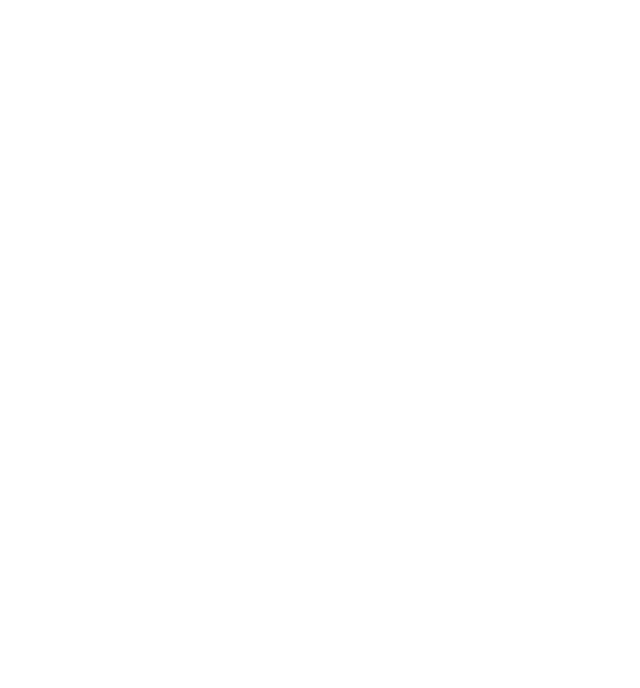
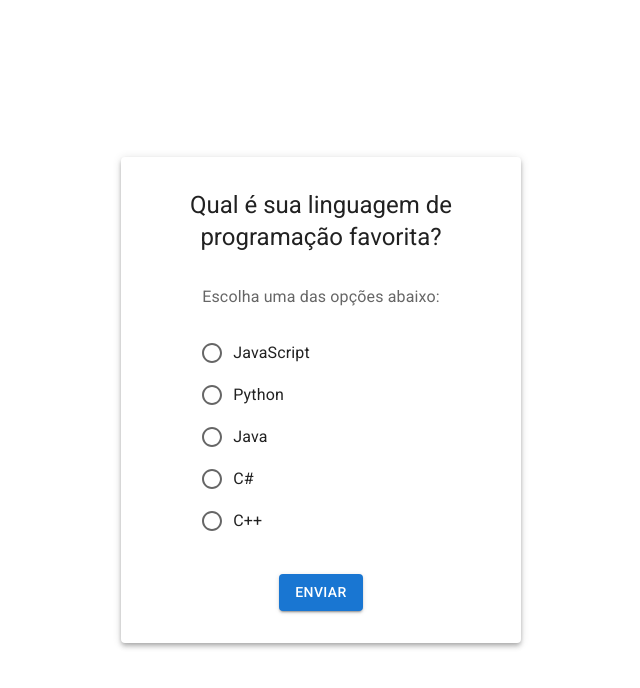
Before and after one commit to jeancarloslima/sistema-de-votacao, a React (Vite) app: page / in a window 1280 px wide. Shown: the top 688 px of the page, without its empty margins (319-959 px from the left). Built offline with nearby package versions, Linux system fonts and the light colour scheme.

Commit message:
Adicionando VoteCard

```diff
--- a/index.html
+++ b/index.html
@@ -5,6 +5,12 @@
     <link rel="icon" type="image/svg+xml" href="/favicon.svg" />
     <meta name="viewport" content="width=device-width, initial-scale=1.0" />
     <title>desafio-010-sistema-de-votacao</title>
+    <link rel="preconnect" href="https://fonts.googleapis.com" />
+    <link rel="preconnect" href="https://fonts.gstatic.com" crossorigin />
+    <link
+      rel="stylesheet"
+      href="https://fonts.googleapis.com/css2?family=Roboto:wght@300;400;500;700&display=swap"
+    />
   </head>
   <body>
     <div id="root"></div>
--- a/package.json
+++ b/package.json
@@ -14,6 +14,7 @@
     "@emotion/styled": "^11.14.1",
     "@mui/material": "^9.0.1",
     "@reduxjs/toolkit": "^2.11.2",
+    "@tailwindcss/vite": "^4.3.0",
     "react": "^19.2.5",
     "react-dom": "^19.2.5",
     "react-redux": "^9.2.0",
--- a/src/App.jsx
+++ b/src/App.jsx
@@ -1,9 +1,15 @@
+import { Container } from '@mui/material';
 import './App.css'
+import ResultCard from './components/assets/ResultCard';
+import VoteCard from './components/assets/VoteCard';
 
 function App() {
+  const voted = false;
+
   return (
-    <>
-    </>
+    <Container sx={{ height: "100dvh", display: "flex", flexDirection: "column", justifyContent: "center" }}>
+    {voted ? <ResultCard /> : <VoteCard />}
+    </Container>
   )
 }
 
--- /dev/null
+++ b/src/components/assets/ResultCard/index.jsx
@@ -0,0 +1,3 @@
+export default function ResultCard() {
+  return <></>;
+}
--- a/src/components/assets/VoteCard/index.jsx
+++ b/src/components/assets/VoteCard/index.jsx
@@ -1,3 +1,82 @@
+import {
+  Box,
+  Button,
+  FormControl,
+  FormControlLabel,
+  FormHelperText,
+  FormLabel,
+  Paper,
+  Radio,
+  RadioGroup,
+  Typography,
+} from "@mui/material";
+import { useState } from "react";
+
 export default function VoteCard() {
-  return <></>;
+  const [vote, setVote] = useState("");
+  const [error, setError] = useState(false);
+
+  const handleSubmit = (e) => {
+    e.preventDefault();
+
+    if (!vote) {
+      setError(true);
+      return;
+    }
+
+    setError(false);
+  };
+
+  return (
+    <Paper
+      elevation={4}
+      sx={{
+        maxWidth: 400,
+        margin: "0 auto",
+        padding: 4,
+        textAlign: "center",
+        display: "flex",
+        flexDirection: "column",
+        gap: 4,
+      }}
+    >
+      <Typography variant="h5">
+        Qual é sua linguagem de programação favorita?
+      </Typography>
+      <form onSubmit={handleSubmit}>
+        <FormControl>
+          <FormLabel>Escolha uma das opções abaixo:</FormLabel>
+          <RadioGroup
+            value={vote}
+            onChange={(e) => setVote(e.target.value)}
+            sx={{ marginTop: 3 }}
+          >
+            <FormControlLabel
+              value="JavaScript"
+              control={<Radio />}
+              label="JavaScript"
+            />
+            <FormControlLabel
+              value="Python"
+              control={<Radio />}
+              label="Python"
+            />
+            <FormControlLabel value="Java" control={<Radio />} label="Java" />
+            <FormControlLabel value="C#" control={<Radio />} label="C#" />
+            <FormControlLabel value="C++" control={<Radio />} label="C++" />
+          </RadioGroup>
+          {error && (
+            <FormHelperText>
+              Selecione uma opção antes de enviar.
+            </FormHelperText>
+          )}
+        </FormControl>
+        <Box sx={{ marginTop: 4 }}>
+          <Button type="submit" variant="contained">
+            Enviar
+          </Button>
+        </Box>
+      </form>
+    </Paper>
+  );
 }
--- a/src/index.css
+++ b/src/index.css
@@ -0,0 +1,5 @@
+* {
+  margin: 0;
+  padding: 0;
+  box-sizing: border-box;
+}
```
Also changed, not shown: 1 other file (tests, documents, lock files or other folders).
